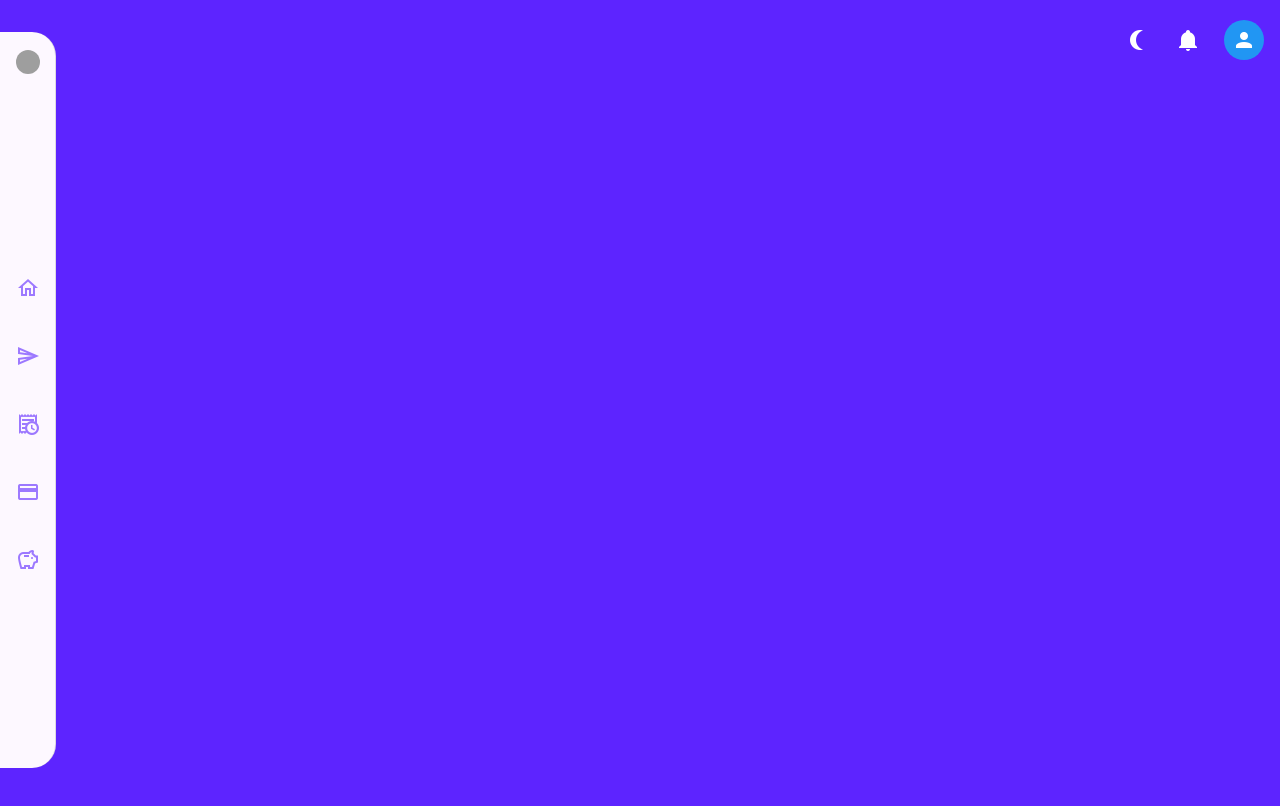
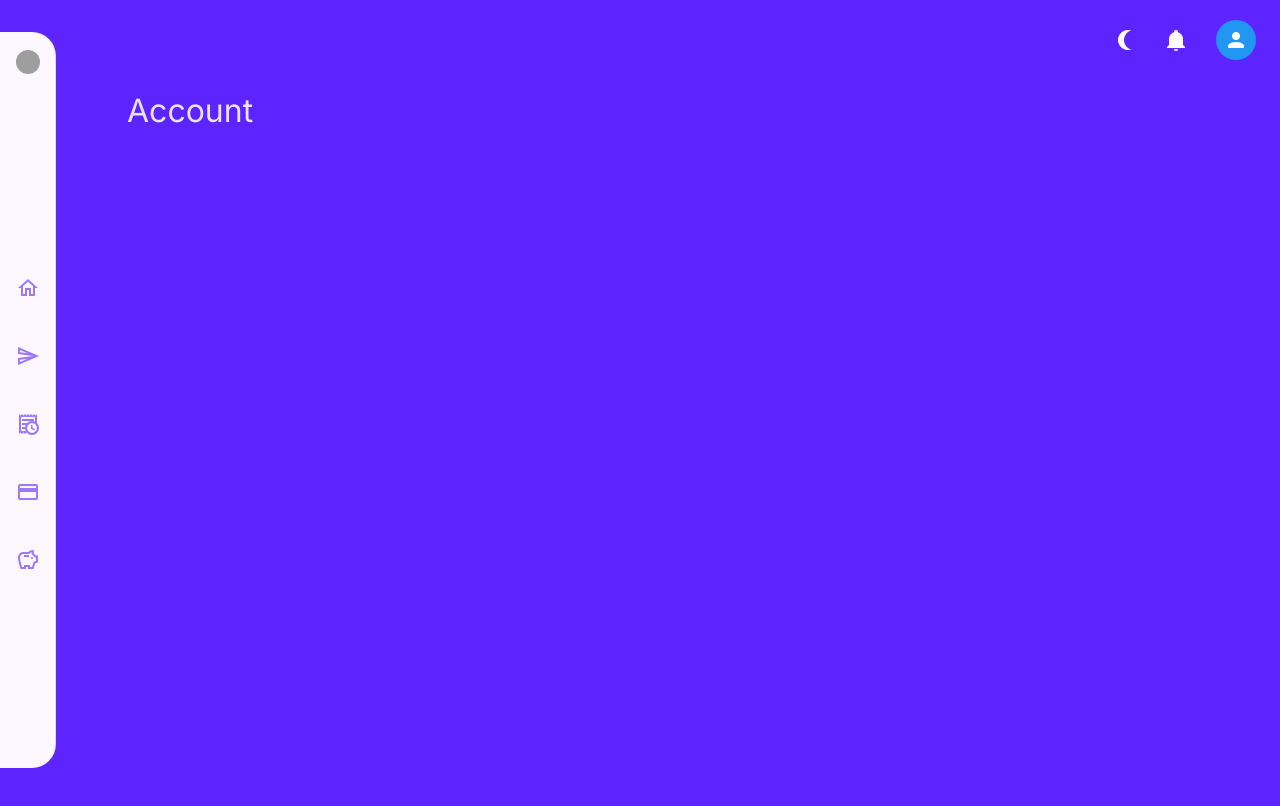
Before and after one commit to lbonsenor/Wall-Et, a Vue app: page /account in a window 1280 px wide. Shown: the top 806 px of the page. Built offline with nearby package versions, Linux system fonts and the light colour scheme; grey boxes are pictures that could not be loaded.

Commit message:
You can now access account

```diff
--- a/src/components/TopBar.vue
+++ b/src/components/TopBar.vue
@@ -12,7 +12,9 @@
             <v-btn icon class="mr-3">
                 <v-icon>mdi-bell</v-icon>
             </v-btn>
-            <v-avatar color="info" icon="mdi-account" ></v-avatar>
+            <v-btn icon @click="navigateToAccount">
+                <v-avatar color="info" icon="mdi-account"></v-avatar>
+            </v-btn>
         </v-toolbar>
     <!-- </v-card> -->
 </template>
@@ -20,8 +22,10 @@
 <script setup>
 import { useTheme } from 'vuetify';
 import { computed } from 'vue';
+import { useRouter } from 'vue-router';
 
 const theme = useTheme()
+const router = useRouter()
 
 const isDarkTheme = computed(() => theme.global.current.value.dark)
 
@@ -30,6 +34,10 @@ const themeIcon = computed(() =>
 
 function toggleTheme () {
     theme.global.name.value = isDarkTheme.value ? 'lightTheme' : 'darkTheme'
+}
+
+function navigateToAccount() {
+    router.push('/account')
 }
 </script>
 
--- a/src/router/index.js
+++ b/src/router/index.js
@@ -5,6 +5,7 @@ import Transfer from '@/views/Transfer.vue'
 import { createWebHashHistory } from 'vue-router'
 import Cards from '@/views/Cards.vue'
 import Activities from '@/views/Activities.vue'
+import Account from '@/views/Account.vue'
 
 
 const routes = [
@@ -22,10 +23,16 @@ const routes = [
         path: '/mis-tarjetas',
         name: 'cards',
         component: Cards
-    },{
+    },
+    {
         path: '/actividades',
         name: 'activities',
         component: Activities
+    },
+    {
+        path: '/account',
+        name: 'account',
+        component: Account
     },
 ]
 
--- /dev/null
+++ b/src/views/Account.vue
@@ -0,0 +1,9 @@
+<template>
+    <h1>Account</h1>
+</template>
+
+<script>
+    export default {
+        name: 'Account',
+    };
+</script>
```
